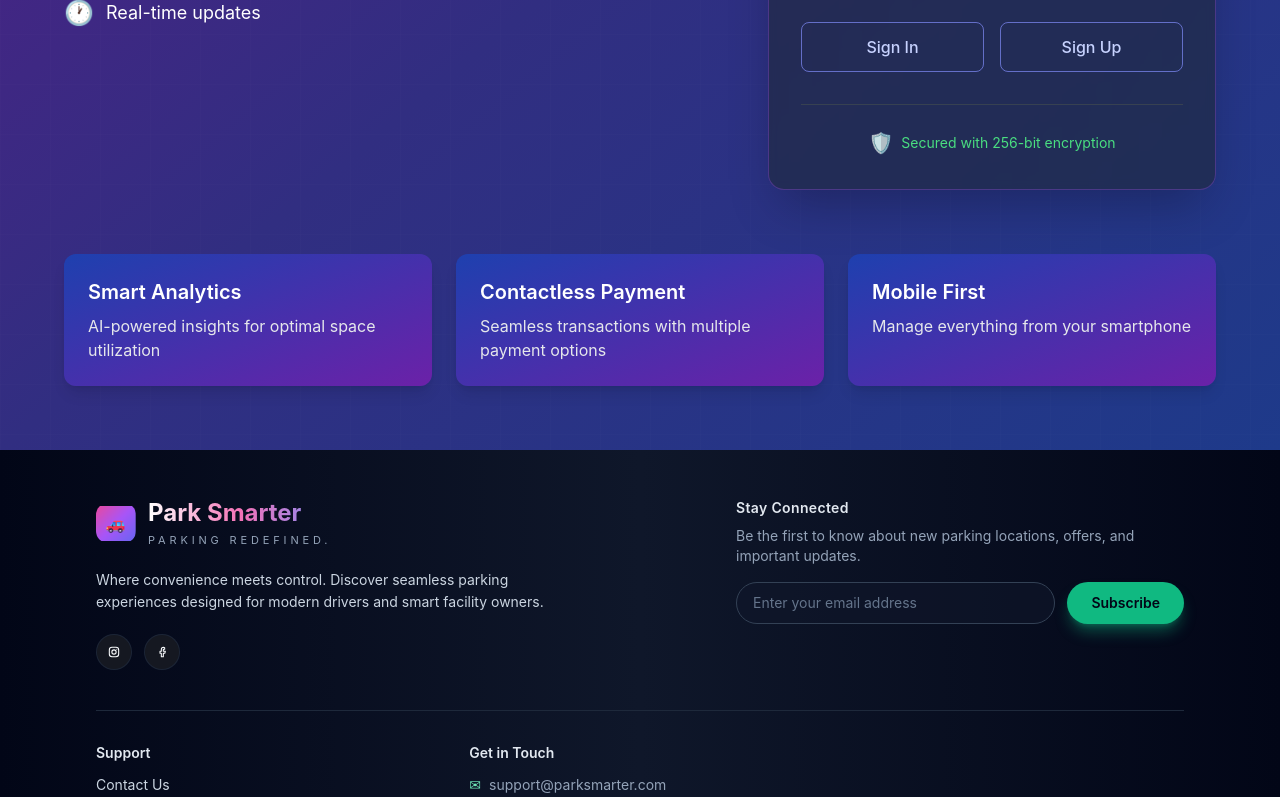
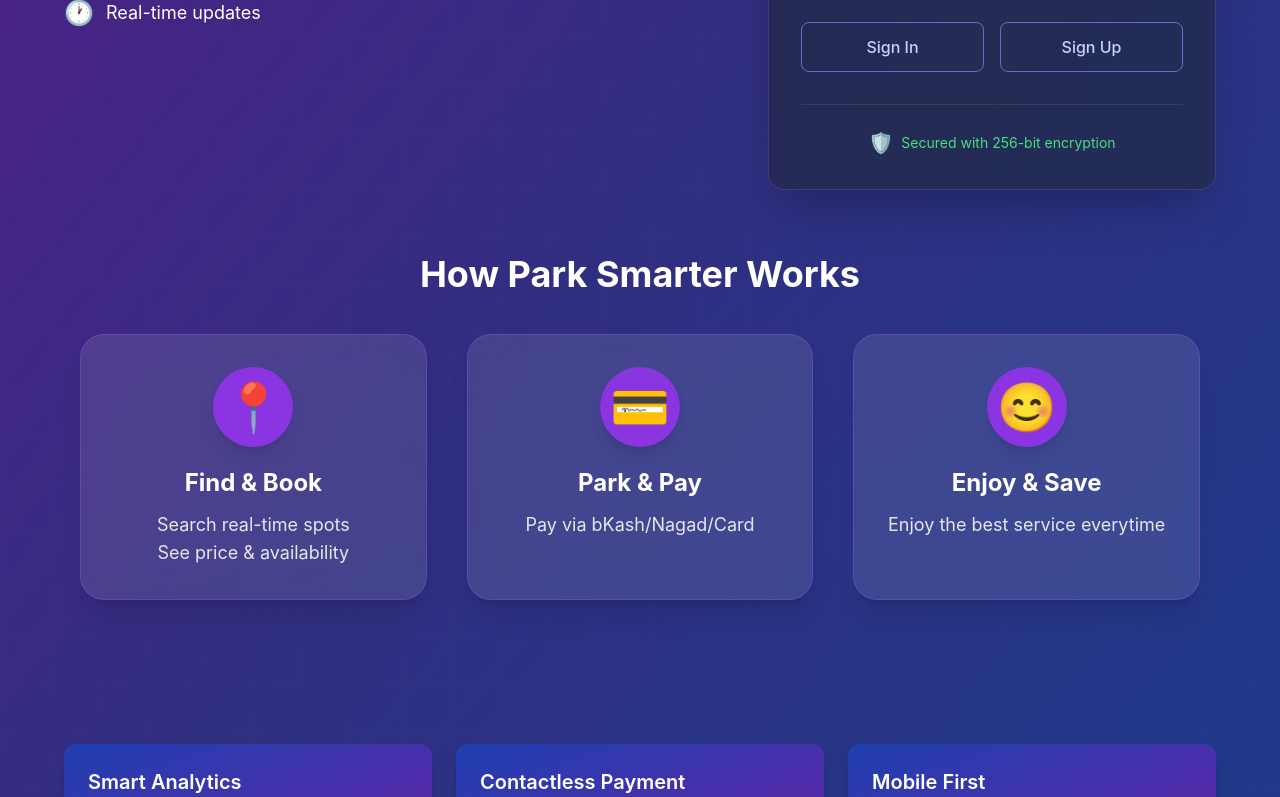
Before and after one commit to sssamira/Parking-Management-System, a React (Create React App) app in the folder client/: page / in a window 1280 px wide. Shown: the part 616-1413 px from the top of the page. Built offline with nearby package versions, Linux system fonts and the light colour scheme; no server answers.

Commit message:
home page

```diff
--- a/client/src/App.js
+++ b/client/src/App.js
@@ -24,7 +24,7 @@ import AddOffer from './pages/AddOffer';
 import AdminVehicleLookup from './pages/AdminVehicleLookup';
 import LiveMap from './pages/LiveMap';
 import AdminReports from './pages/AdminReports';
-import AdminSpotRequests from './pages/AdminSpotRequests'; // ← added for approval page
+import AdminSpotRequests from './pages/AdminSpotRequests';
 import ContactUs from './pages/ContactUs';
 import RefundPolicy from './pages/ReturnRefundPolicy';
 import Faq from './pages/Faq';
@@ -104,7 +104,6 @@ function App() {
       <div className="relative min-h-screen flex flex-col">
         <div className="relative z-10 flex-1 flex flex-col">
           <Routes>
-            {/* Root route: logged-in owners see dashboard, others see landing */}
             <Route
               path="/"
               element={
@@ -243,16 +242,69 @@ function App() {
                         </div>
                       </div>
 
+                      {/* === How Park Smarter Works Section (smaller fonts like in your edited image) === */}
+                      <div className="mt-16 mb-20 text-center">
+                        <h2 className="text-3xl md:text-4xl font-bold text-white mb-10">
+                          How Park Smarter Works
+                        </h2>
+
+                        <div className="grid grid-cols-1 md:grid-cols-3 gap-8 md:gap-10 max-w-6xl mx-auto px-4">
+                          {/* Step 1 */}
+                          <div className="bg-white/10 backdrop-blur-md rounded-3xl p-6 md:p-8 border border-purple-500/30 shadow-xl hover:shadow-2xl hover:-translate-y-2 transition-all duration-300">
+                            <div className="mx-auto mb-5 flex h-16 w-16 md:h-20 md:w-20 items-center justify-center rounded-full bg-purple-600/90 text-white text-4xl md:text-5xl shadow-lg">
+                              📍
+                            </div>
+                            <h3 className="text-xl md:text-2xl font-bold text-white mb-3">
+                              Find & Book
+                            </h3>
+                            <p className="text-gray-200 text-base md:text-lg leading-relaxed">
+                              Search real-time spots<br />
+                              See price & availability
+                            </p>
+                          </div>
+
+                          {/* Step 2 */}
+                          <div className="bg-white/10 backdrop-blur-md rounded-3xl p-6 md:p-8 border border-purple-500/30 shadow-xl hover:shadow-2xl hover:-translate-y-2 transition-all duration-300">
+                            <div className="mx-auto mb-5 flex h-16 w-16 md:h-20 md:w-20 items-center justify-center rounded-full bg-purple-600/90 text-white text-4xl md:text-5xl shadow-lg">
+                              💳
+                            </div>
+                            <h3 className="text-xl md:text-2xl font-bold text-white mb-3">
+                              Park & Pay
+                            </h3>
+                            <p className="text-gray-200 text-base md:text-lg leading-relaxed">
+
+                              Pay via bKash/Nagad/Card
+                            </p>
+                          </div>
+
+                          {/* Step 3 */}
+                          <div className="bg-white/10 backdrop-blur-md rounded-3xl p-6 md:p-8 border border-purple-500/30 shadow-xl hover:shadow-2xl hover:-translate-y-2 transition-all duration-300">
+                            <div className="mx-auto mb-5 flex h-16 w-16 md:h-20 md:w-20 items-center justify-center rounded-full bg-purple-600/90 text-white text-4xl md:text-5xl shadow-lg">
+                              😊
+                            </div>
+                            <h3 className="text-xl md:text-2xl font-bold text-white mb-3">
+                              Enjoy & Save
+                            </h3>
+                            <p className="text-gray-200 text-base md:text-lg leading-relaxed">
+                              Enjoy the best service everytime
+
+                            </p>
+                          </div>
+                        </div>
+                      </div>
+
                       {/* Feature Cards at Bottom */}
                       <div className="grid grid-cols-1 md:grid-cols-3 gap-6 mt-16 pb-8">
                         <div className="bg-gradient-to-br from-blue-800 to-purple-800 rounded-xl p-6 shadow-lg">
                           <h3 className="text-xl font-semibold text-white mb-2">Smart Analytics</h3>
                           <p className="text-gray-200">AI-powered insights for optimal space utilization</p>
                         </div>
+
                         <div className="bg-gradient-to-br from-blue-800 to-purple-800 rounded-xl p-6 shadow-lg">
                           <h3 className="text-xl font-semibold text-white mb-2">Contactless Payment</h3>
                           <p className="text-gray-200">Seamless transactions with multiple payment options</p>
                         </div>
+
                         <div className="bg-gradient-to-br from-blue-800 to-purple-800 rounded-xl p-6 shadow-lg">
                           <h3 className="text-xl font-semibold text-white mb-2">Mobile First</h3>
                           <p className="text-gray-200">Manage everything from your smartphone</p>
@@ -277,7 +329,7 @@ function App() {
             <Route path="/admin/reports" element={<AdminReports />} />
             <Route path="/admin/vehicle-lookup" element={<AdminVehicleLookup />} />
             <Route path="/admin/add-offer" element={<AddOffer />} />
-            <Route path="/admin/spot-requests" element={<AdminSpotRequests />} /> {/* ← fixed route for approve spots */}
+            <Route path="/admin/spot-requests" element={<AdminSpotRequests />} />
 
             {/* Other public routes */}
             <Route path="/register" element={<Register />} />
```
